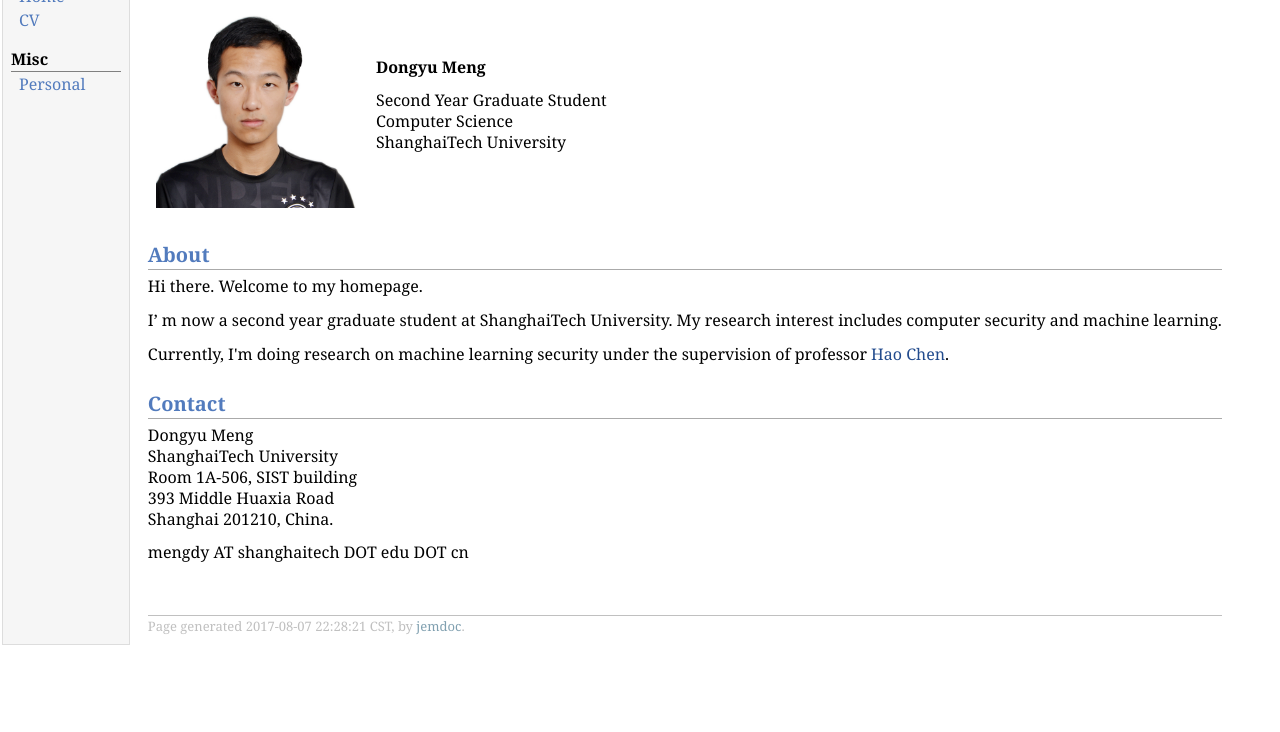
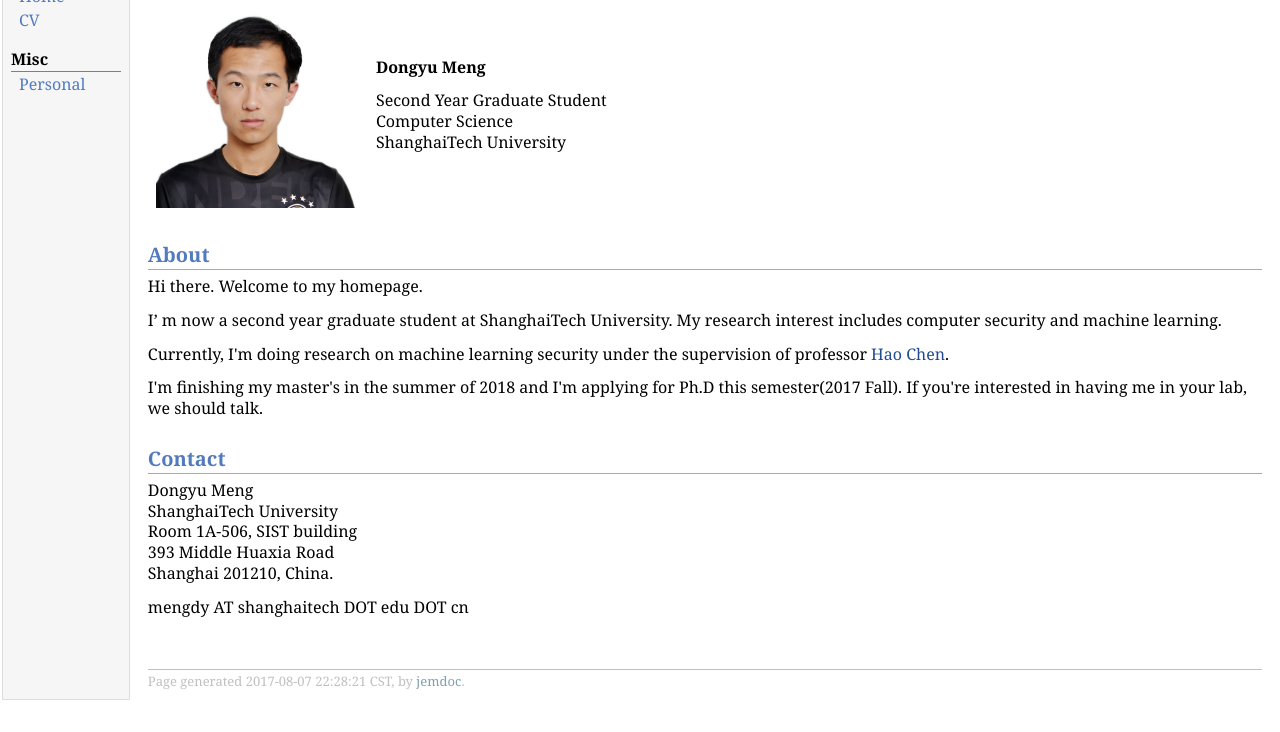
Before and after one commit to Trevillie/trevillie.github.io, a plain HTML site: page index.html in a window 1280 px wide. Shown: the part 68-800 px from the top of the page. Drawn offline with Linux system fonts and the light colour scheme.

Commit message:
we should talk

```diff
--- a/index.html
+++ b/index.html
@@ -32,6 +32,7 @@ ShanghaiTech University</p>
 <p>Hi there. Welcome to my homepage.</p>
 <p>I&rsquo; m now a second year graduate student at ShanghaiTech University. My research interest includes computer security and machine learning.</p>
 <p>Currently, I'm doing research on machine learning security under the supervision of professor <a href="http://web.cs.ucdavis.edu/~hchen/">Hao Chen</a>.</p>
+<p>I'm finishing my master's in the summer of 2018 and I'm applying for Ph.D this semester(2017 Fall). If you're interested in having me in your lab, we should talk.</p>
 <h2>Contact</h2>
 <p>Dongyu Meng<br />
 ShanghaiTech University<br />
```
